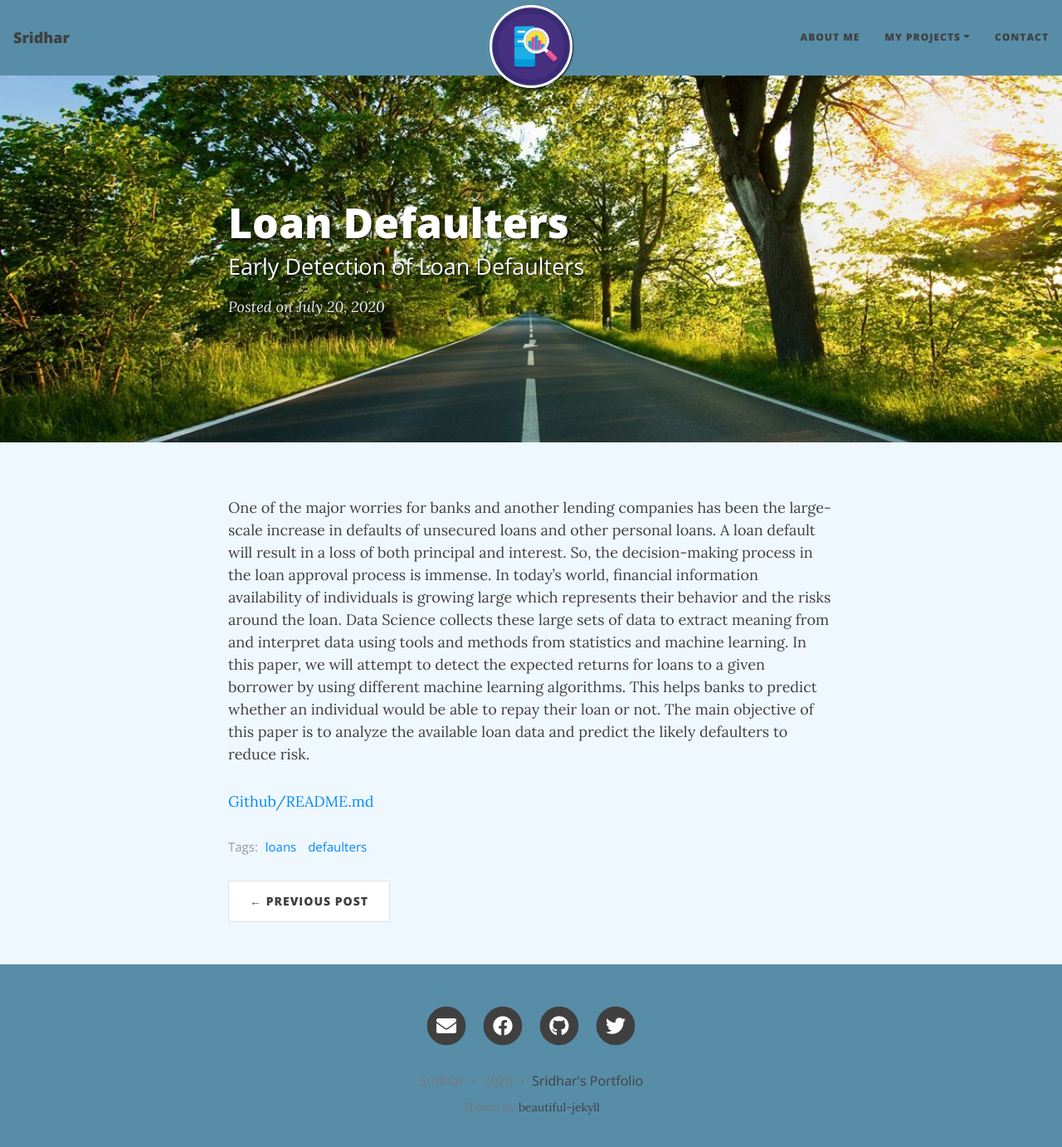
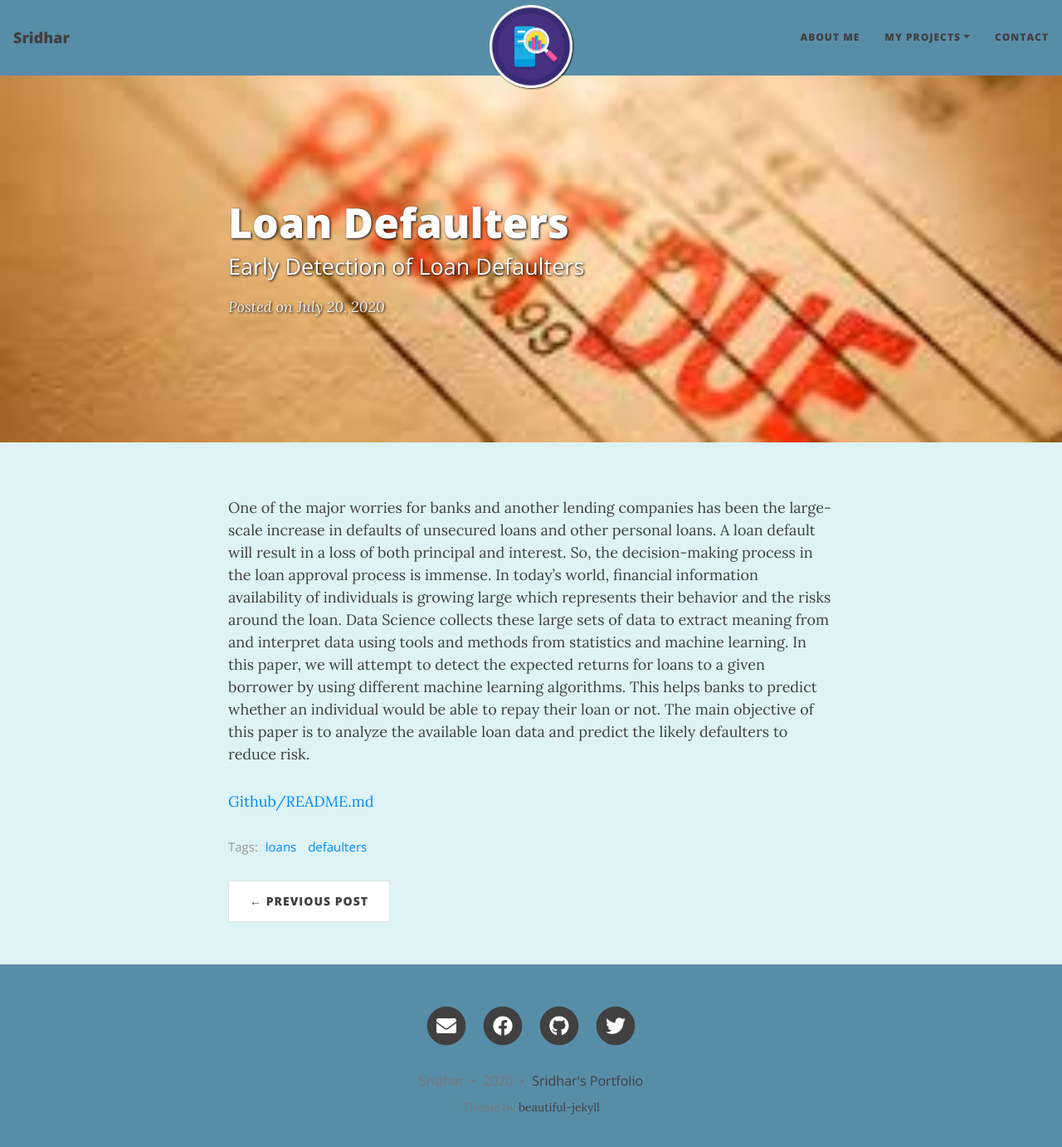
Before and after one commit to sridnala/sridnala.github.io, a Jekyll site: the page built from _posts/2020-07-20-detection-of-loan-defaulters.md, in a window 1280 px wide and 1395 px high. Shown: the top 1382 px of the window at 83% size. Built offline with Jekyll 4.4.1, drawn with Linux system fonts in a browser that asks for light colours; nearby versions of some CDN libraries.

Commit message:
Adding project 2

```diff
--- a/_config.yml
+++ b/_config.yml
@@ -93,7 +93,7 @@ excerpt_length: 50
 navbar-col: "#588da8"
 navbar-text-col: "#404040"
 navbar-border-col: "#588da8"
-page-col: "#F0F8FF"
+page-col: "#ddf3f5"
 link-col: "#008AFF"
 hover-col: "#0085A1"
 footer-col: "#588da8"
--- a/_posts/2020-07-20-detection-of-loan-defaulters.md
+++ b/_posts/2020-07-20-detection-of-loan-defaulters.md
@@ -2,7 +2,7 @@
 layout: post
 title: Loan Defaulters
 subtitle: Early Detection of Loan Defaulters
-cover-img: /assets/img/path.jpg
+cover-img: /assets/img/loandefault.jpg
 tags: [loans, defaulters]
 ---
 
--- a/assets/css/main.css
+++ b/assets/css/main.css
@@ -15,7 +15,7 @@ body {
   font-size: 1.125rem;
   color: #404040;
   position: relative;
-  background-color: {{ site.page-col | default: "#F0F8FF" }};
+  background-color: {{ site.page-col | default: "#ddf3f5" }};
   {% if site.page-img %}
   background-image: url({{ site.page-img | relative_url }});
   background-attachment: fixed;
```
Also changed, not shown: assets/img/loandefault.jpg (added).
